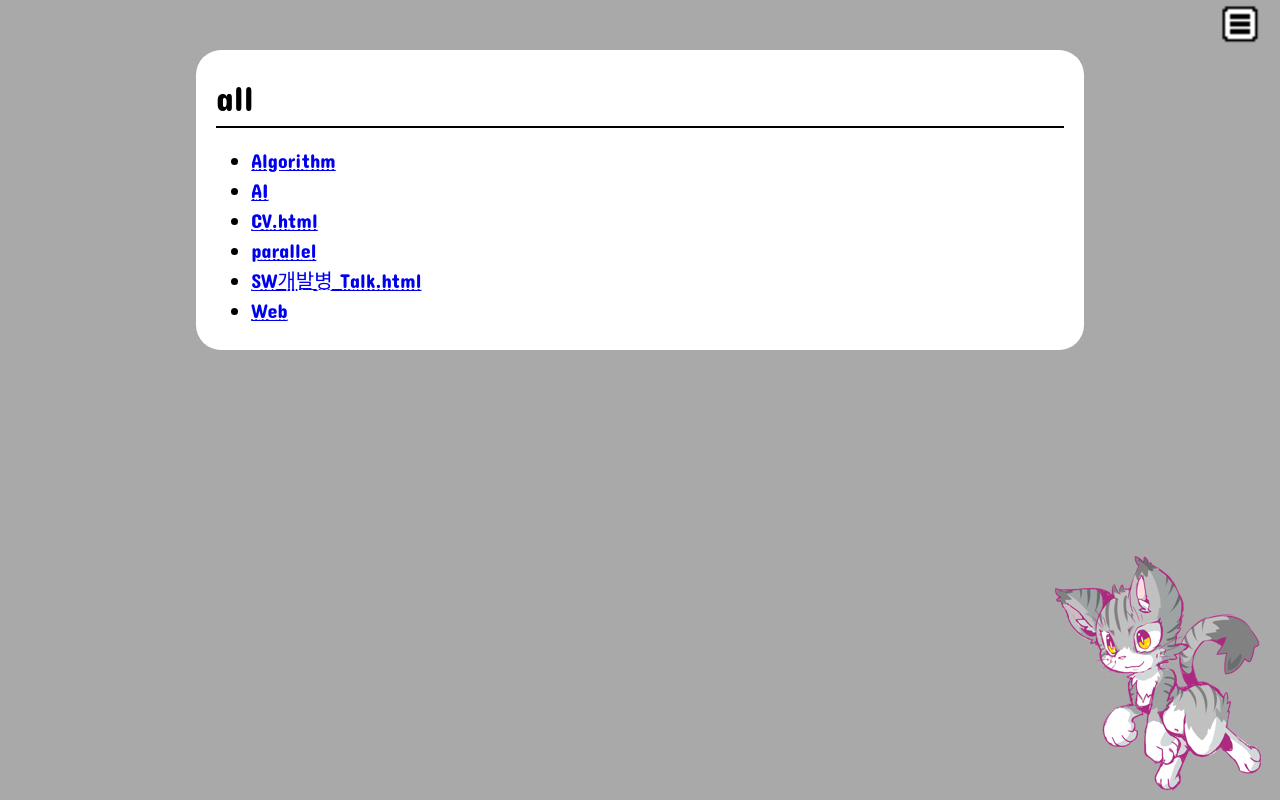
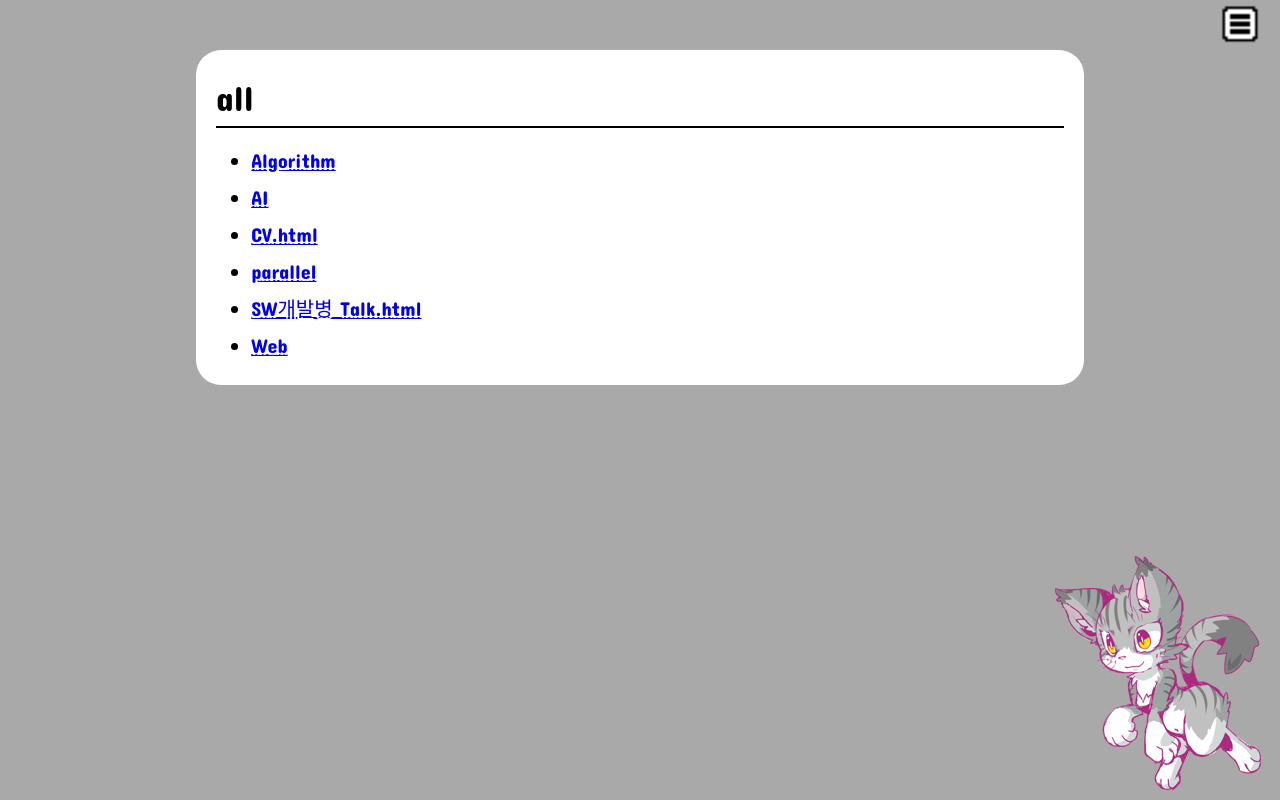
Before and after one commit to 0xC0DEF/Blog, a Flask app: page /all in a window 1280 px wide. Run offline with Flask 2, Linux system fonts and the light colour scheme; some libraries are stand-ins or nearby versions.

Commit message:
click padding

```diff
--- a/static/base.css
+++ b/static/base.css
@@ -50,6 +50,10 @@ li{
 	margin-top: 7px;
 	margin-bottom: 7px;
 	list-style: none;
+}
+.click_padding{
+	margin-top: 12px;
+	margin-bottom: 12px;
 }
 
 .side_li_a{
--- a/static/docs/all/CV.html
+++ b/static/docs/all/CV.html
@@ -9,7 +9,7 @@
 	<a href="https://www.acmicpc.net/user/lobo_prix"><img src="https://www.acmicpc.net/favicon.ico"
 			style="width: 22px;" />Baekjoon OJ</a></br>
 	<a href="https://codeforces.com/profile/0xc0def"><img src="https://codeforces.com/favicon.ico"
-			style="width: 22px;" />Codeforces</a><p id="cf_rating" style="display: inline-block; margin-left: 10px; color:blueviolet">Handle:0xC0DEF, Rating:, Max:1976</p></br>
+			style="width: 22px;" />Codeforces</a><p id="cf_rating" style="display: inline-block; margin-left: 10px; color:blueviolet">Handle:0xC0DEF, Rating:, Max:1978</p></br>
 	<a href="https://atcoder.jp/users/lobo_prix"><img src="https://atcoder.jp/favicon.ico"
 			style="width: 22px;" />Atcoder</a></br>
 </div>
--- a/static/docs/directory.html
+++ b/static/docs/directory.html
@@ -2,7 +2,7 @@
 {% block content %}
 	<ul>
 		{% for i in directory_content %}
-		<li><a href="{{i[0]}}">{{i[1]}}</a></li>
+		<li class="click_padding"><a href="{{i[0]}}">{{i[1]}}</a></li>
 		{% endfor %}
 	</ul>
 {% endblock %}
```
